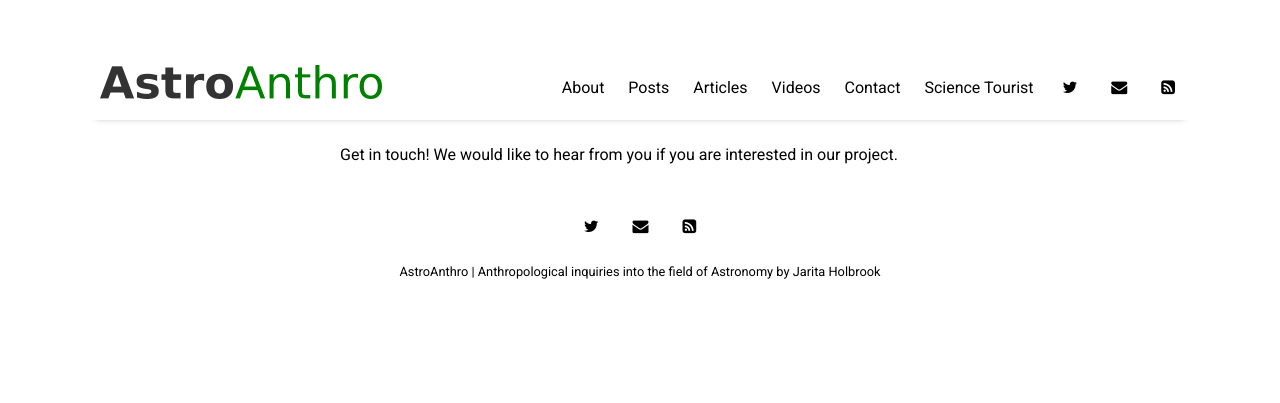
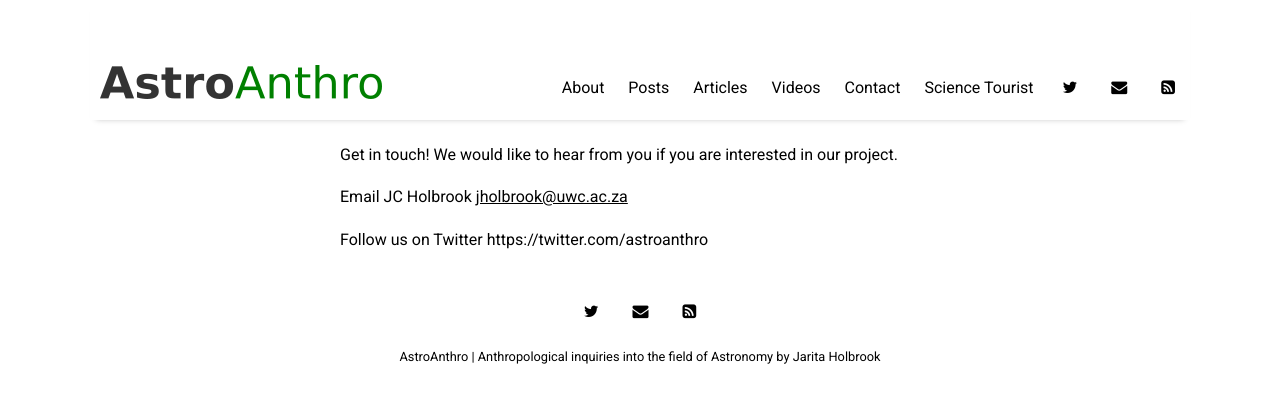
Before and after one commit to romeeld/AstroAnthro, a Jekyll site: the page built from pages/contact.md, in a window 1280 px wide. Shown: the top 403 px of the page. Built offline with Jekyll 4.4.1, drawn with Linux system fonts in a browser that asks for light colours; nearby versions of some CDN libraries.

Commit message:
Update contact.md

```diff
--- a/pages/contact.md
+++ b/pages/contact.md
@@ -4,3 +4,7 @@ title: Contact
 ---
 
 Get in touch! We would like to hear from you if you are interested in our project.
+
+Email JC Holbrook <a href="mailto:jholbrook@uwc.ac.za">jholbrook@uwc.ac.za </a>
+
+Follow us on Twitter https://twitter.com/astroanthro
```
